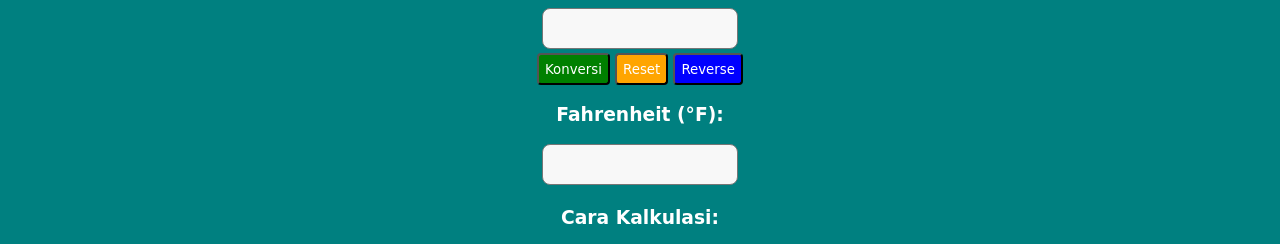
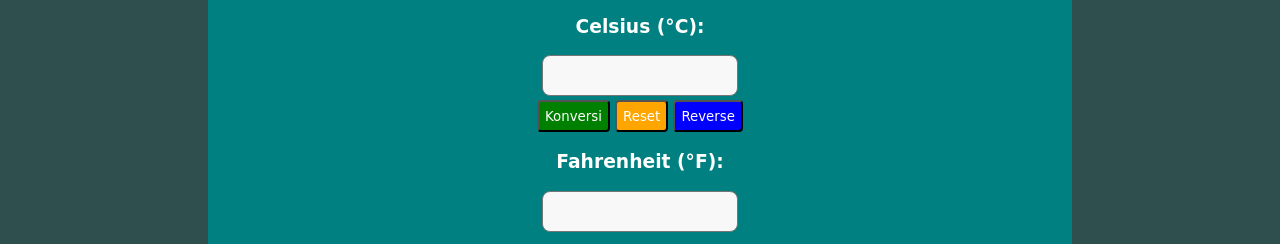
Before and after one commit to revou-fundamental-course/10-jun-24-tazkiya1, a plain HTML site: page index.html in a window 1280 px wide. Shown: the part 150-394 px from the top of the page. Drawn offline with Linux system fonts and the light colour scheme.

Commit message:
change html + css + js

```diff
--- a/css/styles.css
+++ b/css/styles.css
@@ -1,10 +1,17 @@
 /* ini css */
 
 body {
-    background-color: teal;
+    background-color: darkslategray;
     color: white;
 }
 
+.background {
+    background-color: teal;
+    margin-left: 200px;
+    margin-right: 200px;
+    padding: 20px;
+    border-radius: 15px;
+}
 
 h1 {
     text-align: center;
--- a/index.html
+++ b/index.html
@@ -7,6 +7,8 @@
     <link rel="stylesheet" href="css/styles.css">
 </head>
 <body>
+    <!-- background main content -->
+    <div class="background">
     <header>
         <h1>Konversi Suhu</h1>
     </header>
@@ -25,9 +27,9 @@
                 <textarea></textarea>
 
                 <section>
-                    <button class="button green-color">Konversi</button>
-                    <button class="button orange-color">Reset</button>
-                    <button class="button blue-color">Reverse</button>
+                    <button class="button green-color" class="btn" onclick="btnClick()" >Konversi</button>
+                    <button class="button orange-color" class="btn" onclick="btnClick()">Reset</button>
+                    <button class="button blue-color" class="btn" onclick="btnClick()">Reverse</button>
                 </section>
             </section>
          </section>
@@ -68,12 +70,10 @@
             <span class="subject-info">S</span><sub>(&deg;F)</sub> = (<span class="subject-info">S</span><sub>(&deg;C)</sub> x 9/5) + 32 atau <span class="subject-info">S</span><sub>(&deg;F)</sub> = (<span class="subject-info">S</span><sub>(&deg;C)</sub> x 1.8) + 32
         </p>
 
-
-
-
         </section>
 
      </main>
+    </div>
     <script src="js/script.js"></script>
 </body>
 </html>
--- a/js/script.js
+++ b/js/script.js
@@ -1 +1,4 @@
 // ini javascript
+function btnClick(e) {
+    console.log("sudah diklik",e )
+}
```
